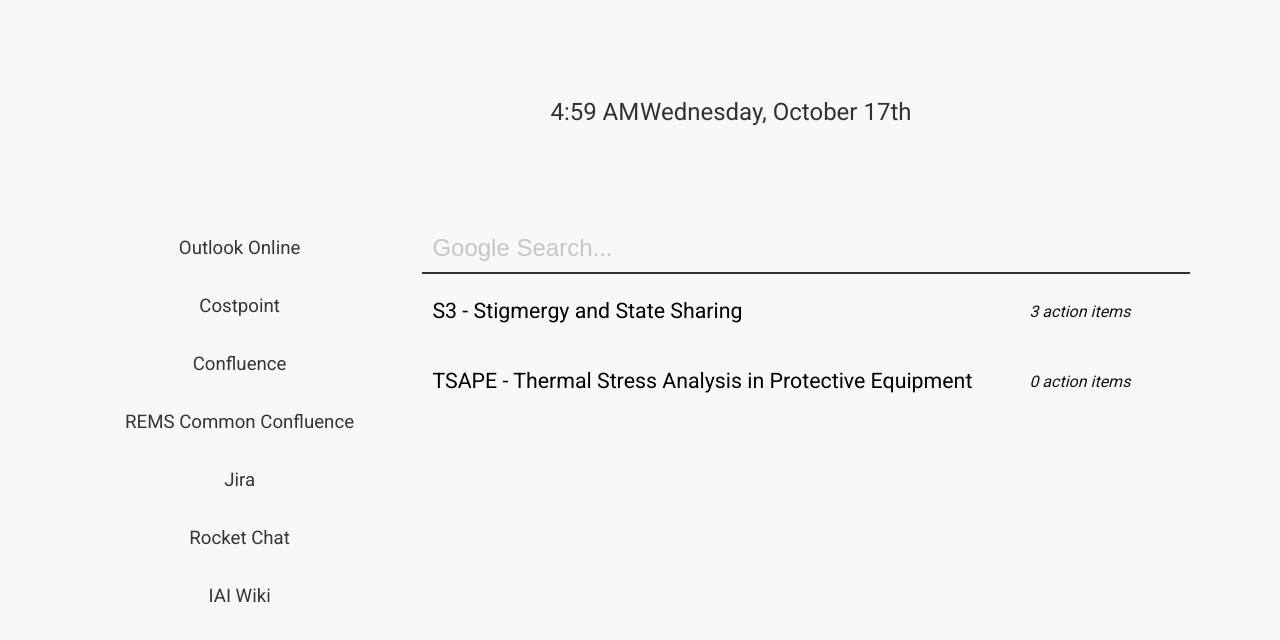
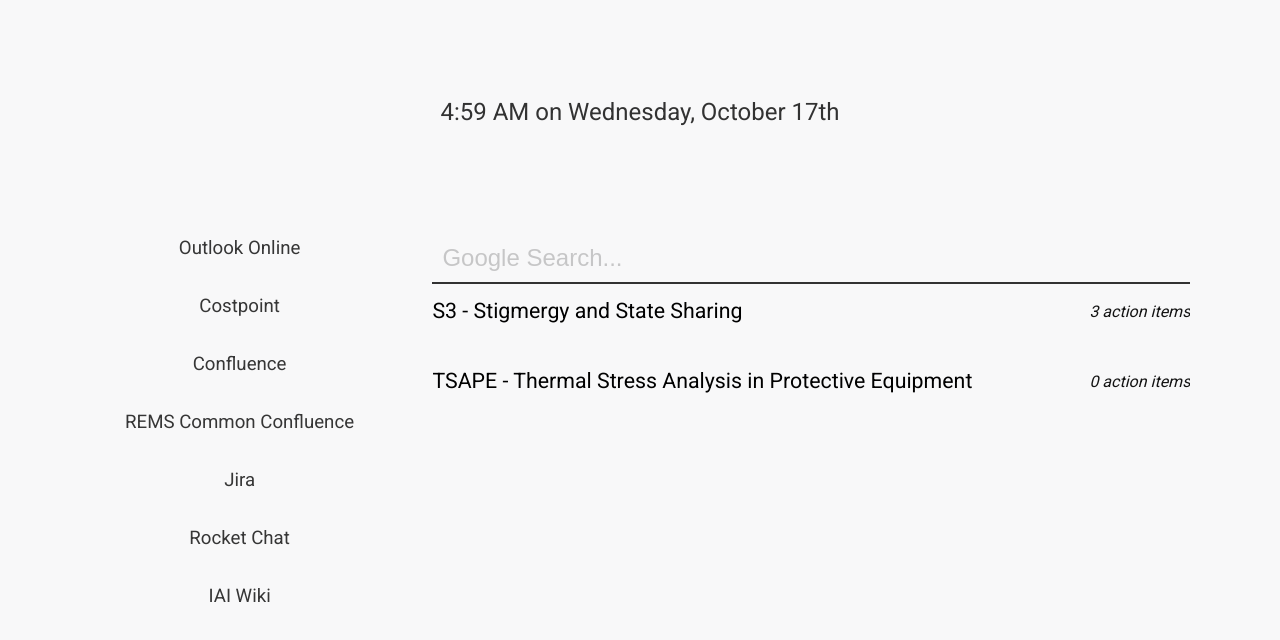
Before and after one commit to PoopLord1/PoopLord1.github.io, a browser extension: page work_startpage/index.html in a window 1280 px wide. Drawn offline with Linux system fonts and the light colour scheme.

Commit message:
Consolidated date and time; changed size of search bar.

```diff
--- a/work_startpage/index.html
+++ b/work_startpage/index.html
@@ -22,8 +22,9 @@
 	<div id="bg"></div>
 
 	<div class="bodydiv">
-		<p id="time">-:-</p>
-		<p id="date">- -st 2018</p>
+		<p id="datetime">-:- on - -st 2018</p>
+		<!-- <p id="time">-:-</p>
+		<p id="date">- -st 2018</p> -->
 		<!-- <div id="calendar"></div> -->
 
 		<div id="links">
--- a/work_startpage/index.js
+++ b/work_startpage/index.js
@@ -273,7 +273,7 @@
 	}
 
 	time_string = hours_string + ":" + minutes_string + " " + ampm;
-	$("#time").html(time_string);
+	// $("#time").html(time_string);
 
 	var month_string = num_to_month[date_obj.getMonth()];
 	var year_string = date_obj.getFullYear();
@@ -293,7 +293,8 @@
 	}
 	var date_string = date_num + date_ending;
 
-	$("#date").html(weekday + ", " + month_string + " " + date_string);
+	// $("#date").html(weekday + ", " + month_string + " " + date_string);
+	$("p#datetime").html(time_string + " on " + weekday + ", " + month_string + " " + date_string);
 }
 
 
--- a/work_startpage/project.css
+++ b/work_startpage/project.css
@@ -44,7 +44,7 @@
 }
 div.heading p.subtitle {
 	position: absolute;
-	right: 60px;
+	right: 0px;
 	top: 12px;
 	color: rgb(20,20,20);
 	font-style: italic;
--- a/work_startpage/style.css
+++ b/work_startpage/style.css
@@ -22,9 +22,16 @@
 }
 
 /* Date and Time Style */
-p#date, p#time {
+p#date, p#time, p#datetime {
 	position: fixed;
 	left: 7%;
+}
+
+p#datetime {
+	top: 12%;
+	left: 50%;
+	transform: translate(-50%, 0);
+	font-size: 18pt;
 }
 
 p#date {
@@ -82,14 +89,19 @@
 }
 
 /* Google Search */
-input#search {
+form#search-form {
+	padding: 10px;
 	position: fixed;
 	top: 28%;
 	left: 33%;
+	width: 60%;
+}
+input#search {
+	width: calc(100% - 10px);
+	height: 100%;
 	/*background-color: rgba(255,0,0,0.1);*/
 	border: none;
 	/*box-shadow: 2px 2px 5px rgba(0,0,0,0.5);*/
-	width: 60%;
 	font-size: 18pt;
 	padding: 10px;
 	background: none;
```
